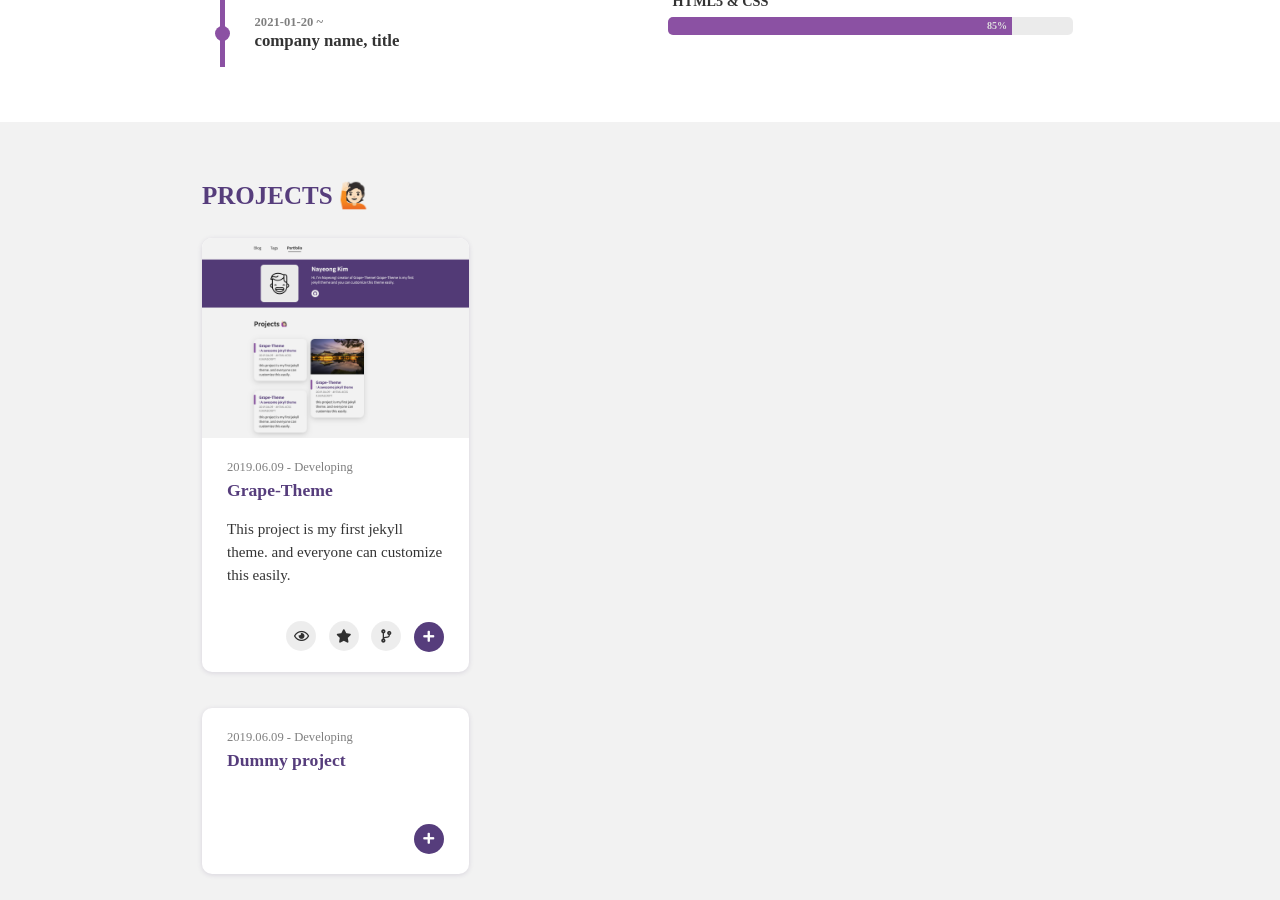
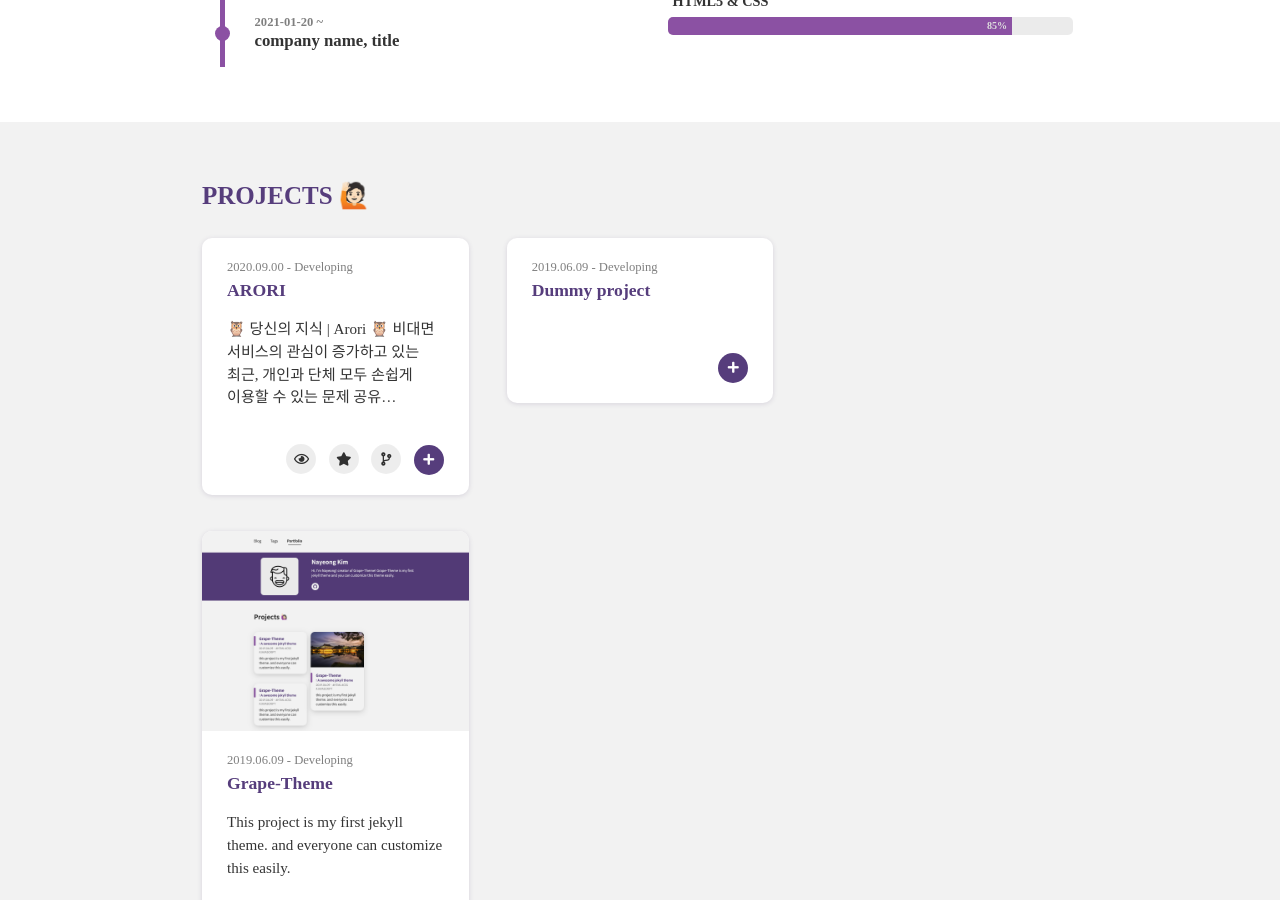
Before and after one commit to mirutree/mirutree.github.io, a Jekyll site: the page built from portfolio.html, in a window 1280 px wide and 900 px high, scrolled down 520 px. Built offline with Jekyll 4.4.1, drawn with Linux system fonts in a browser that asks for light colours; nearby versions of some CDN libraries; some web fonts are replaced.

Commit message:
Update projects.yml

```diff
--- a/_data/projects.yml
+++ b/_data/projects.yml
@@ -1,5 +1,19 @@
 - project :
     print : True # If 'False' is selected, it will not be displayed in 'home.html > aside > .proj-content'.
+    modal : True # If 'True' is selected, modal can open in 'portfolio.html'.
+    url :  https://github.com/mirutree/Arori # Full URL
+    image : # path: assets/project/
+    date : 2020.09.00 - Developing
+    title : ARORI
+    summary : 🦉LMS 기반 소셜네트워크 퀴즈 플랫폼
+    description : 🦉 당신의 지식 | Arori 🦉 비대면 서비스의 관심이 증가하고 있는 최근, 개인과 단체 모두 손쉽게 이용할 수 있는 문제 공유 플랫폼입니다.
+    contents :
+        - title :
+          image :
+          description :
+
+- project :
+    print : False # If 'False' is selected, it will not be displayed in 'home.html > aside > .proj-content'.
     modal : True # If 'True' is selected, modal can open in 'portfolio.html'.
     url : https://github.com/naye0ng/Grape-Theme # Full URL
     image : "portfolio.png" # path: assets/project/
@@ -28,7 +42,7 @@
             <li>gem 배포</li>
 
 - project :
-    print : True # If 'False' is selected, it will not be displayed in 'home.html > aside > .proj-content'.
+    print : False # If 'False' is selected, it will not be displayed in 'home.html > aside > .proj-content'.
     modal : True # If 'True' is selected, modal can open in 'portfolio.html'.
     url :  # Full URL
     image : # path: assets/project/
```
